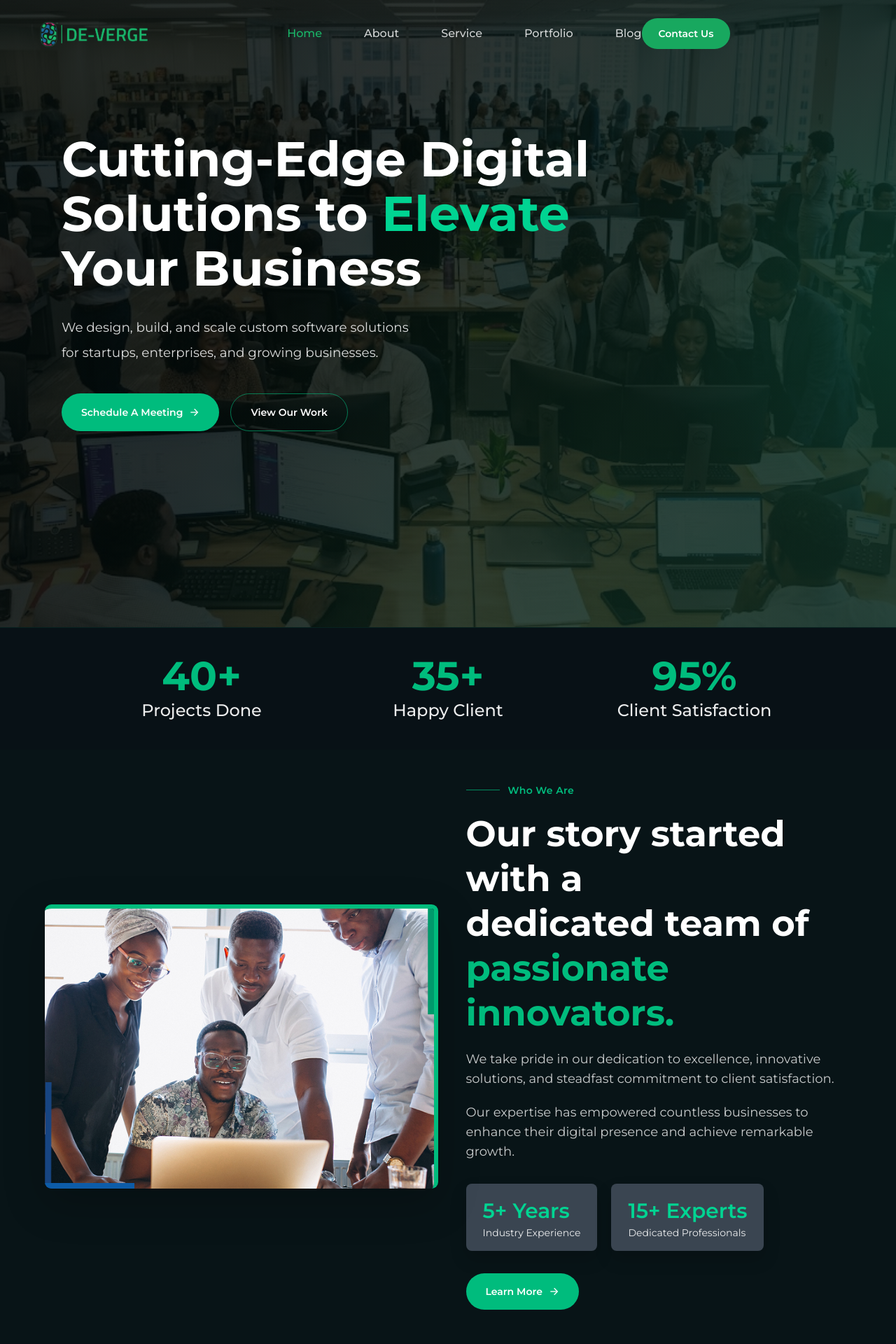
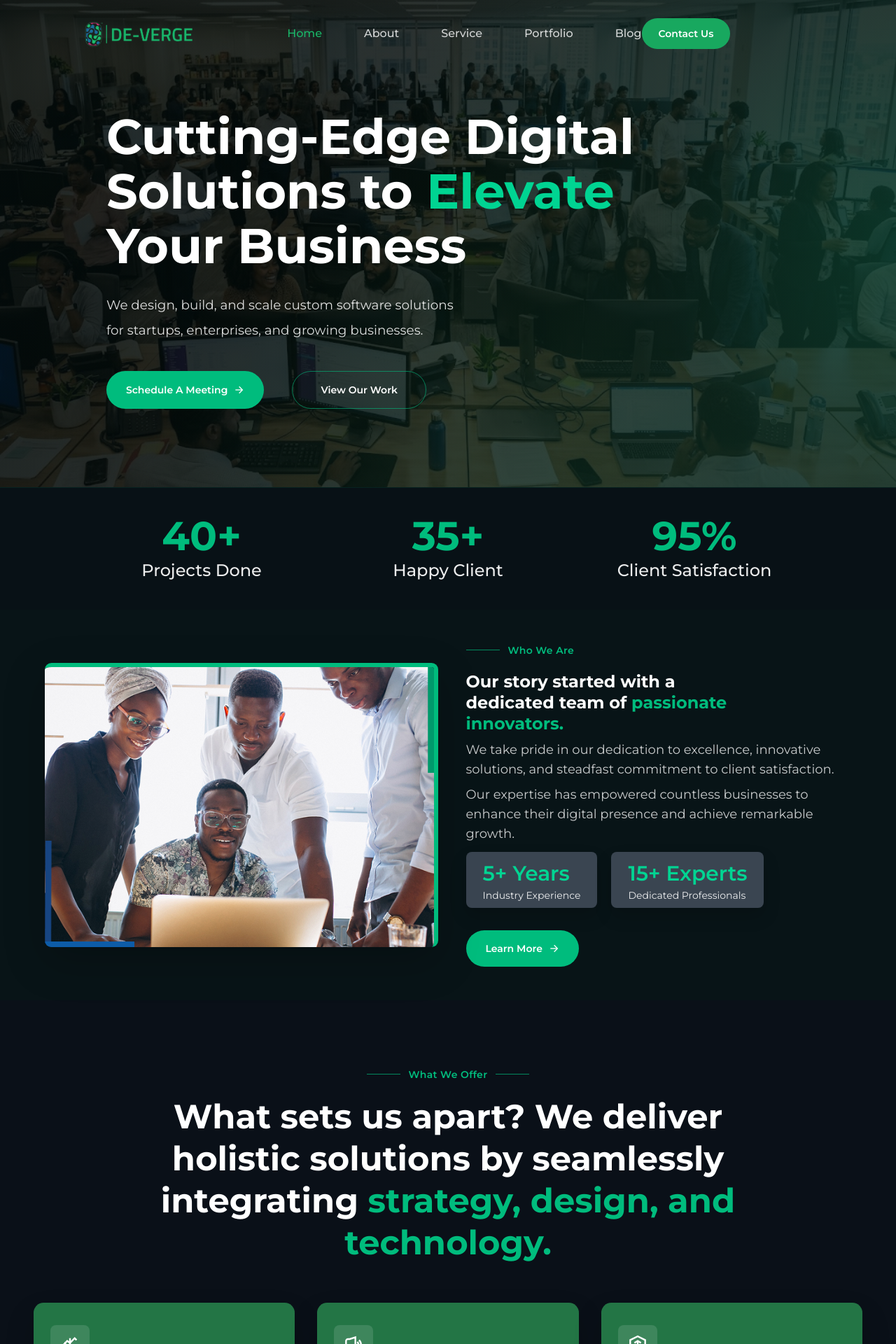
Before and after one commit to Augustine-edeh/deverge, a Next.js app in the folder devergehub/: page / in a window 1280 px wide. Shown: the top 1920 px of the page at 70% size. Built offline with nearby package versions, Linux system fonts and the light colour scheme.

Commit message:
third commit

```diff
--- a/devergehub/src/app/(pages)/about/page.tsx
+++ b/devergehub/src/app/(pages)/about/page.tsx
@@ -176,11 +176,11 @@
           <div className="absolute left-0 top-0 h-full w-full bg-[linear-gradient(90deg,rgba(7,17,21,0.2)_0%,rgba(7,17,21,0.05)_35%,rgba(7,17,21,0.18)_100%)]" />
         </div>
 
-        <div className="relative mx-auto max-w-7xl px-6 pb-20 pt-6 md:px-10 lg:px-12">
+        <div className="relative mx-auto max-w-7xl px-6 pt-2 md:px-10 lg:px-12">
          <SiteNavbar />
 
-          <div className="grid items-center gap-12 py-2 lg:grid-cols-[1.1fr_0.9fr] lg:py-20">
-           <div className="max-w-3xl text-center lg:text-left mx-auto lg:mx-0">
+<div className="grid items-center gap-12 py-6 lg:grid-cols-[1.1fr_0.9fr] lg:py-12">
+             <div className="max-w-3xl text-center lg:text-left mx-auto lg:mx-0">
   <h1 className="text-5xl font-extrabold leading-[0.92] tracking-tight text-white sm:text-6xl lg:text-[5.4rem]">
     About
     <br />
--- a/devergehub/src/app/(pages)/contact/page.tsx
+++ b/devergehub/src/app/(pages)/contact/page.tsx
@@ -118,7 +118,7 @@
       <section className="relative overflow-hidden bg-[radial-gradient(circle_at_top_left,rgba(16,185,129,0.18),transparent_30%),radial-gradient(circle_at_90%_12%,rgba(255,255,255,0.08),transparent_12%),linear-gradient(180deg,#0a1718_0%,#071115_100%)]">
         <div className="absolute inset-0 bg-[linear-gradient(90deg,rgba(7,17,21,0.1)_0%,rgba(7,17,21,0.04)_35%,rgba(7,17,21,0.14)_100%)] opacity-60" />
 
-        <div className="relative mx-auto max-w-7xl px-6 pb-20 pt-6 md:px-10 lg:px-12">
+        <div className="relative mx-auto max-w-7xl px-6 pt-2 md:px-10 lg:px-12">
            <SiteNavbar />
 
           <div className="grid items-center gap-14 py-10 lg:grid-cols-[1.05fr_0.95fr] lg:py-16">
--- a/devergehub/src/app/(pages)/service/page.tsx
+++ b/devergehub/src/app/(pages)/service/page.tsx
@@ -248,7 +248,7 @@
   return (
     <main className={`${montserrat.className} min-h-screen bg-[#071115] text-white`}>
       <section className="relative overflow-hidden bg-[radial-gradient(circle_at_top_left,rgba(16,185,129,0.14),transparent_28%),linear-gradient(180deg,#0b1718_0%,#071115_100%)]">
-        <div className="relative mx-auto max-w-7xl px-6 pb-20 pt-6 md:px-10 lg:px-12">
+        <div className="relative mx-auto max-w-7xl px-6 pt-2 md:px-10 lg:px-12">
           <SiteNavbar />
 
           <div className="grid items-center gap-12 py-16 lg:grid-cols-[1.05fr_0.95fr] lg:py-20">
--- a/devergehub/src/app/page.tsx
+++ b/devergehub/src/app/page.tsx
@@ -191,7 +191,7 @@
   return (
     <Link
       href="/portfolio"
-      className="inline-flex items-center justify-center rounded-full border border-emerald-500/60 px-7 py-4 text-sm font-semibold text-white transition hover:bg-emerald-500/10"
+      className="inline-flex items-center justify-center rounded-full border border-emerald-500/60 px-10 py-4 text-sm font-semibold text-white transition hover:bg-emerald-500/10"
     >
       {children}
     </Link>
@@ -222,11 +222,11 @@
           <div className="absolute inset-0 bg-[radial-gradient(circle_at_right,rgba(16,185,129,0.12),transparent_26%),linear-gradient(90deg,rgba(7,17,21,0.34),rgba(7,17,21,0.18),rgba(7,17,21,0.42))]" />
         </div>
 
-        <div className="relative mx-auto flex min-h-[56rem] w-full max-w- 6xl flex-col px-6 pb-16 md:px-10 lg:px-12">
+        <div className="relative mx-auto flex min-h-[80vh] w-full max-w-6xl flex-col px-6 pb-10 md:px-10 md:pb-12 lg:px-12">
           <SiteNavbar />
 
-          <div className="relative z-10 flex flex-1 items- center py-22 md:py-24">
-            <div className="max-w- 4xl pl-0 md:pl-10">
+          <div className="relative z-10 flex flex-1 items-center py-14 md:py-16">
+            <div className="max-w-4xl pl-0 md:pl-10">
               <div className="max-w-5xl font-bold text-[42px] leading-[1] tracking-[0] text-white sm:text-[64px] lg:text-[70px] space-y-2">
           <p>Cutting-Edge Digital</p>
           <p>
@@ -242,12 +242,13 @@
                 for startups, enterprises, and growing businesses.
               </p>
 
-              <div className="mt-10 flex flex-wrap gap-4">
+              <div className="mt-10 flex flex-wrap gap-10">
                 <PrimaryButton>
                   Schedule A Meeting <ArrowIcon />
                 </PrimaryButton>
-                <SecondaryButton>View Our Work</SecondaryButton>
-              </div>
+<SecondaryButton className="bg-[linear-gradient(122.98deg,rgba(1,8,5,0.8)_35.64%,rgba(30,98,64,0.8)_129.95%)] text-white">
+  View Our Work
+</SecondaryButton>              </div>
             </div>
           </div>
         </div>
@@ -285,7 +286,7 @@
 
           <div>
             <SectionEyebrow align="left">Who We Are</SectionEyebrow>
-            <h2 className="max-w-xl text-2xl font-bold leading-tight text-white md:text-[3.2rem]">
+            <h2 className="max-w-xl text-2xl font-bold leading-tight text-white">
               Our story started with a
               <br />
               dedicated team of{" "}
@@ -293,23 +294,23 @@
               <br />
               <span className="text-emerald-500">innovators.</span>
             </h2>
-            <p className="mt-5 max-w-xl text-base leading-7 text-white/78 md:text-lg">
+            <p className="mt-2 max-w-xl text-base leading-7 text-white/78 md:text-lg">
               We take pride in our dedication to excellence, innovative
               solutions, and steadfast commitment to client satisfaction.
             </p>
-            <p className="mt-5 max-w-xl text-base leading-7 text-white/78 md:text-lg">
+            <p className="mt-2 max-w-xl text-base leading-7 text-white/78 md:text-lg">
               Our expertise has empowered countless businesses to enhance their
               digital presence and achieve remarkable growth.
             </p>
 
-            <div className="mt-8 flex flex-wrap gap-5">
+            <div className="mt-3 flex flex-wrap gap-5">
               {[
                 ["5+ Years", "Industry Experience"],
                 ["15+ Experts", "Dedicated Professionals"],
               ].map(([title, subtitle]) => (
                 <div
                   key={title}
-                  className="rounded-lg bg-[#3a4551] px-6 py-4 shadow-[0_12px_24px_rgba(0,0,0,0.16)]"
+                  className="rounded-lg bg-[#3a4551] px-6 py-2 shadow-[0_12px_24px_rgba(0,0,0,0.16)]"
                 >
                   <div className="text-[1.85rem] font-semibold text-emerald-400">
                     {title}
@@ -334,7 +335,7 @@
       >
         <div className="mx-auto w-full max-w-[1346px]">
           <SectionEyebrow>What We Offer</SectionEyebrow>
-          <h2 className="mx-auto max-w-4xl text-center text-3xl font-bold leading-tight text-white md:text-[3.2rem]">
+          <h2 className="mx-auto max-w-4xl text-center text-2xl font-bold leading-tight text-white md:text-[3rem]">
             What sets us apart? We deliver
             <br />
             holistic solutions by seamlessly
@@ -345,12 +346,13 @@
             <span className="text-emerald-500">technology.</span>
           </h2>
 
-          <div className="mt-14 grid gap-6 md:grid-cols-2 xl:grid-cols-3">
+          <div className="mt-14 grid gap-8 md:grid-cols-2 xl:grid-cols-3">
             {services.map((service) => (
               <article
                 key={service.title}
                 className="rounded-[0.9rem] bg-[#237545] px-6 py-8 shadow-[0_20px_40px_rgba(0,0,0,0.18)] transition duration-200 hover:-translate-y-1"
               >
+
                 <div className="mb-6 inline-flex rounded-lg bg-white/12 p-3 text-white">
                   {service.icon}
                 </div>
@@ -368,13 +370,13 @@
 
       <section
         id="portfolio"
-        className="bg-[#081216] px-6 py-24 md:px-10 lg:px-12"
+        className="bg-[#081216] px-6 py-1 md:px-10 lg:px-12"
       >
         <div className="mx-auto w-full max-w-[1346px]">
           <div className="flex flex-col gap-8 lg:flex-row lg:items-end lg:justify-between">
             <div>
               <SectionEyebrow align="left">What We&apos;ve Done</SectionEyebrow>
-              <h2 className="max-w-4xl text-4xl font-bold leading-tight text-white md:text-[3.8rem]">
+              <h2 className="max-w-4xl text-xl font-bold leading-tight text-white md:text-[3rem]">
                 Explore some of our
                 <br />
                 <span className="text-emerald-500">hands-on projects,</span>
@@ -432,7 +434,7 @@
       <section id="blog" className="bg-[#0a1018] px-6 py-24 md:px-10 lg:px-12">
         <div className="mx-auto w-full max-w-[1346px]">
           <SectionEyebrow>Testimonial</SectionEyebrow>
-          <h2 className="mx-auto max-w-4xl text-center text-3xl font-bold leading-tight text-white md:text-[3.2rem]">
+          <h2 className="mx-auto max-w-4xl text-center text-xl font-bold leading-tight text-white md:text-[3rem]">
             See how our users have
             <br />
             significantly reduced their{" "}
```
